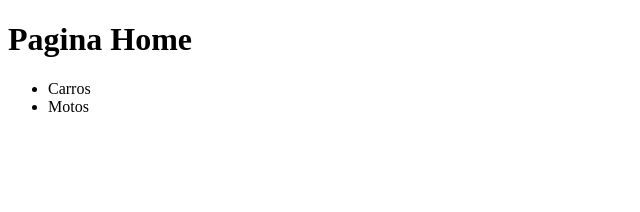
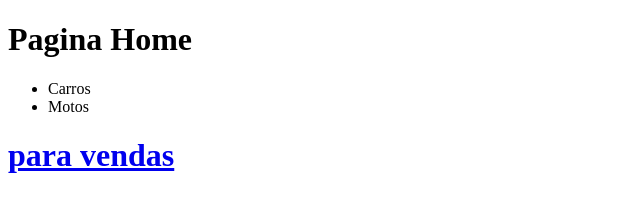
Before and after one commit to thffm/JavaF, a plain HTML site: page index.html in a window 1280 px wide. Shown: the whole page, without its empty margins (0-640 px from the left). Drawn offline with Linux system fonts and the light colour scheme.

Commit message:
Novo commit link para vendas

```diff
--- a/index.html
+++ b/index.html
@@ -15,6 +15,9 @@
             </ul>
         </nav>
     </header>
+    <main>
+        <h1><a href="vendas.html">para vendas</a></a></h1>
+    </main>
 
 </body>
 </html>
```
